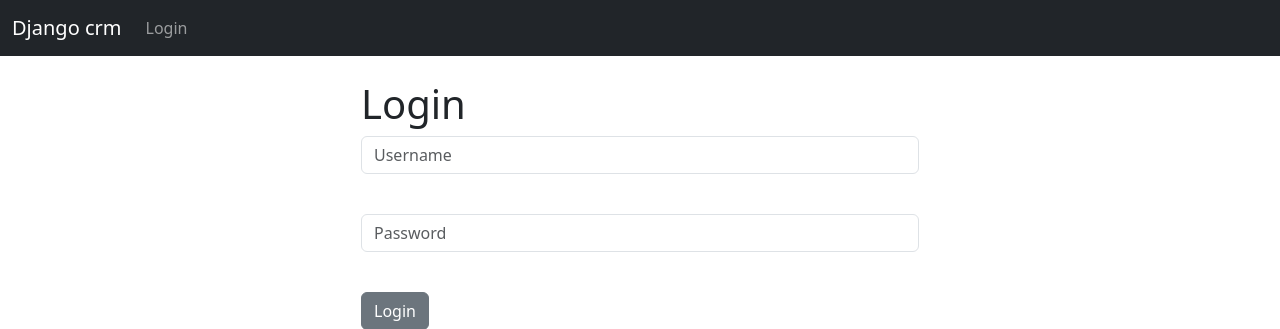
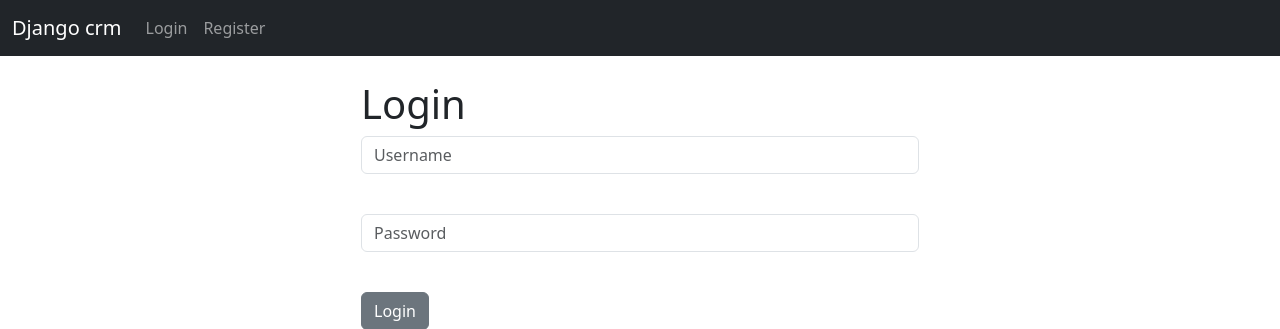
Before and after one commit to Gokkul-6-7-8/Django-crm, a Django app: page / in a window 1280 px wide. Shown: the top 329 px of the page. Run offline with Django 5.2, Linux system fonts and the light colour scheme.

Commit message:
created_path_for_register_page

```diff
--- a/MyProject/website/templates/navbar.html
+++ b/MyProject/website/templates/navbar.html
@@ -6,10 +6,22 @@
       </button>
       <div class="collapse navbar-collapse" id="navbarSupportedContent">
         <ul class="navbar-nav me-auto mb-2 mb-lg-0">
+        {%if user.is_authenticated%}
+
+        <li class="nav-item">
+          <a class="nav-link" href="{% url 'logout' %}">Logout</a>
+        </li>
+          {% else %}
 
           <li class="nav-item">
-            <a class="nav-link" href="#">Login</a>
+            <a class="nav-link" href="{url 'home'}">Login</a>
           </li>
+
+          <li class="nav-item">
+            <a class="nav-link" href="{%url 'register'%}">Register</a>
+          </li>
+
+          {% endif %}
 
 
         </ul>
--- /dev/null
+++ b/MyProject/website/templates/register.html
@@ -0,0 +1,5 @@
+{%extends 'base.html'%}
+
+{% block content %}
+<h1>Register</h1>
+{% endblock %}
--- a/MyProject/website/urls.py
+++ b/MyProject/website/urls.py
@@ -2,7 +2,7 @@ from django.urls import path
 from . import views
 
 urlpatterns = [
-    path('',views.home,name='home'),
-    # path('login/',views.login_user,name='login'),
-    # path('logout/',views.logout_user,name='logout'),
+    path('', views.home, name='home'),
+    path('logout/', views.logout_user, name='logout'),
+    path('register/', views.register_user, name='register'),
 ]
--- a/MyProject/website/views.py
+++ b/MyProject/website/views.py
@@ -1,5 +1,5 @@
 from django.shortcuts import render, redirect
-from django.contrib.auth import authenticate, login
+from django.contrib.auth import authenticate, login, logout
 from django.contrib import messages
 
 def home(request):
@@ -15,9 +15,12 @@ def home(request):
             messages.error(request, "There is an error!")
             return redirect('home')
     else:
-        return render(request, 'index.html')
+        return render(request, 'index.html',{})
 
-    def logout_user(request):
-        logout(request)
-        messages.success(request,"You have been logged out successfully")
-        return redirect('home')
+def logout_user(request):
+    logout(request)
+    messages.success(request,"You have been logged out successfully")
+    return redirect('home')
+
+def register_user(request):
+    return render(request, 'register.html',{})
```
